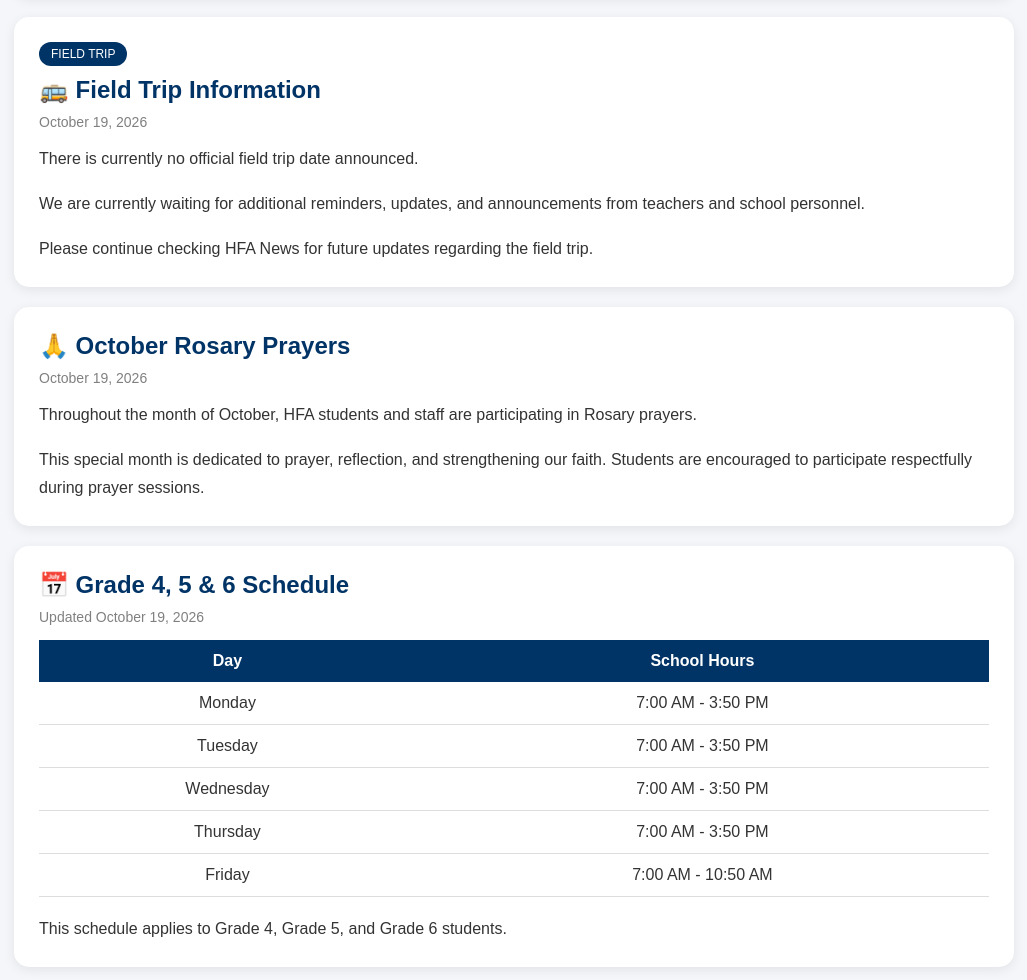
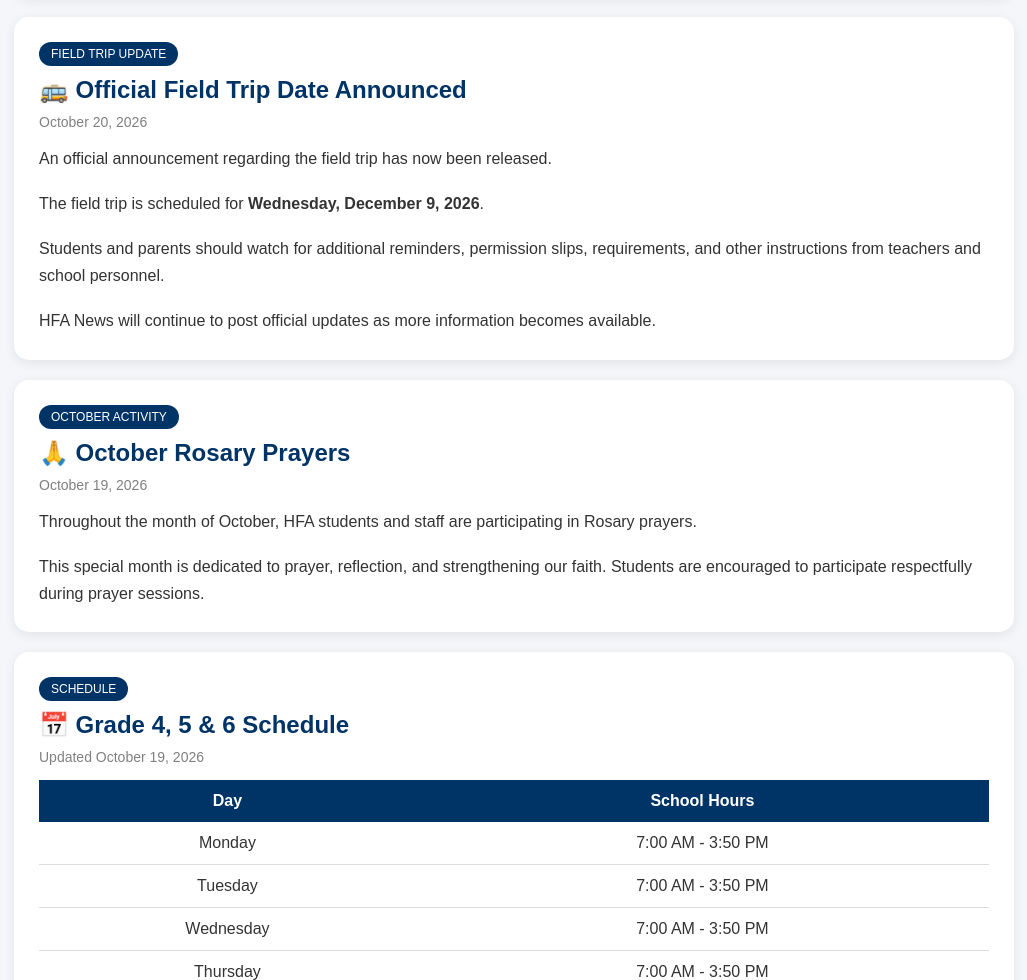
Before and after one commit to timmysemergencyacct-create/HFA-GOSSIP-NEWS, a plain HTML site: page index.html in a window 1280 px wide. Shown: the part 742-1722 px from the top of the page, without its empty margins (126-1153 px from the left). Drawn offline with Linux system fonts and the light colour scheme.

Commit message:
Update index.html

```diff
--- a/index.html
+++ b/index.html
@@ -152,15 +152,13 @@ Latest School News & Announcements
 <h3>📢 Official Information Notice</h3>
 
 <p>
-HFA News is updated whenever official information becomes
-available from teachers, administrators, or other school personnel.
+HFA News is updated whenever official information becomes available from teachers, administrators, or other school personnel.
 </p>
 
 <br>
 
 <p>
-We aim to provide students and parents with accurate school news,
-announcements, schedules, events, and important reminders.
+We aim to provide students and parents with accurate school news, announcements, schedules, events, and important reminders.
 </p>
 
 <br>
@@ -175,9 +173,7 @@ Please check this website regularly for the latest updates.
 
 <strong>Latest Update:</strong>
 
-We update this website whenever we receive official news,
-announcements, reminders, or information from teachers
-or school personnel.
+We update this website whenever we receive official news, announcements, reminders, or information from teachers or school personnel.
 
 </div>
 
@@ -192,16 +188,13 @@ October 19, 2026
 </div>
 
 <p>
-Book Week is currently being celebrated at HFA.
-Students are encouraged to visit the library and
-discover exciting books to read.
+Book Week is currently being celebrated at HFA. Students are encouraged to visit the library and discover exciting books to read.
 </p>
 
 <br>
 
 <p>
-Students who now have a valid library card may borrow
-books from the library according to library rules.
+Students who now have a valid library card may borrow books from the library according to library rules.
 </p>
 
 <br>
@@ -214,35 +207,42 @@ Please take care of borrowed books and return them on time.
 
 <div class="news-card">
 
-<div class="badge">FIELD TRIP</div>
+<div class="badge">FIELD TRIP UPDATE</div>
 
-<h2>🚌 Field Trip Information</h2>
+<h2>🚌 Official Field Trip Date Announced</h2>
 
 <div class="date">
-October 19, 2026
+October 20, 2026
 </div>
 
 <p>
-There is currently no official field trip date announced.
+An official announcement regarding the field trip has now been released.
 </p>
 
 <br>
 
 <p>
-We are currently waiting for additional reminders,
-updates, and announcements from teachers and school personnel.
+The field trip is scheduled for
+<strong>Wednesday, December 9, 2026</strong>.
 </p>
 
 <br>
 
 <p>
-Please continue checking HFA News for future updates regarding
-the field trip.
+Students and parents should watch for additional reminders, permission slips, requirements, and other instructions from teachers and school personnel.
+</p>
+
+<br>
+
+<p>
+HFA News will continue to post official updates as more information becomes available.
 </p>
 
 </div>
 
 <div class="news-card">
+
+<div class="badge">OCTOBER ACTIVITY</div>
 
 <h2>🙏 October Rosary Prayers</h2>
 
@@ -251,21 +251,20 @@ October 19, 2026
 </div>
 
 <p>
-Throughout the month of October, HFA students and staff are
-participating in Rosary prayers.
+Throughout the month of October, HFA students and staff are participating in Rosary prayers.
 </p>
 
 <br>
 
 <p>
-This special month is dedicated to prayer, reflection,
-and strengthening our faith. Students are encouraged
-to participate respectfully during prayer sessions.
+This special month is dedicated to prayer, reflection, and strengthening our faith. Students are encouraged to participate respectfully during prayer sessions.
 </p>
 
 </div>
 
 <div class="news-card">
+
+<div class="badge">SCHEDULE</div>
 
 <h2>📅 Grade 4, 5 & 6 Schedule</h2>
 
@@ -317,6 +316,8 @@ This schedule applies to Grade 4, Grade 5, and Grade 6 students.
 
 <div class="news-card">
 
+<div class="badge">WELCOME</div>
+
 <h2>📢 Welcome To HFA News</h2>
 
 <div class="date">
@@ -324,15 +325,13 @@ October 19, 2026
 </div>
 
 <p>
-Welcome to HFA News. This website provides school news,
-announcements, schedules, events, reminders, and community updates.
+Welcome to HFA News. This website provides school news, announcements, schedules, events, reminders, and community updates.
 </p>
 
 <br>
 
 <p>
-Our goal is to keep students and parents informed with
-accurate and timely information from official school sources.
+Our goal is to keep students and parents informed with accurate and timely information from official school sources.
 </p>
 
 </div>
```
